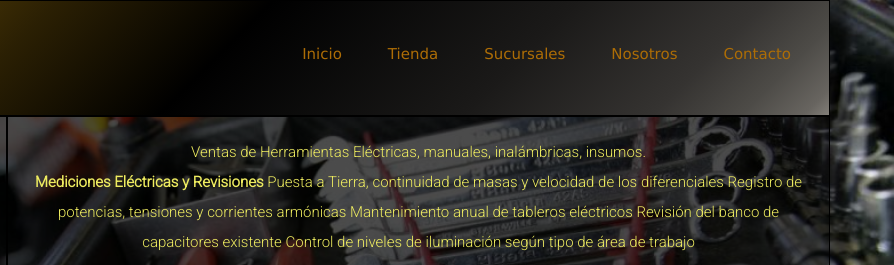
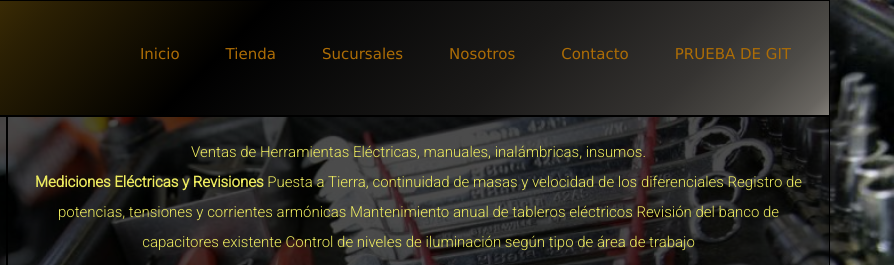
Before and after one commit to diegofb2001/TP10-gitHub, a plain HTML site: page index.html in a window 1280 px wide. Shown: the top 265 px of the page, 386-1280 px from the left. Drawn offline with Linux system fonts and the light colour scheme.

Commit message:
Prueba con git

```diff
--- a/index.html
+++ b/index.html
@@ -40,6 +40,7 @@
                          <li><a href="./pages/sucursales.html" class="hbtn hb-fill-middle2-bg">Sucursales</a></li>
                          <li><a href="./pages/nosotros.html" class="hbtn hb-fill-middle2-bg">Nosotros</a></li>
                          <li><a href="./pages/contacto.html" class="hbtn hb-fill-middle2-bg">Contacto</a></li>
+                         <li><a href="./pages/contacto.html" class="hbtn hb-fill-middle2-bg">PRUEBA DE GIT</a></li>
                     </ul>
           </nav>
      </header>
```
